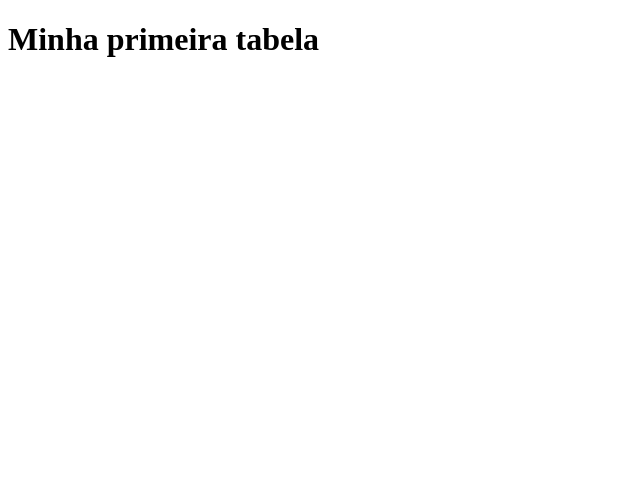
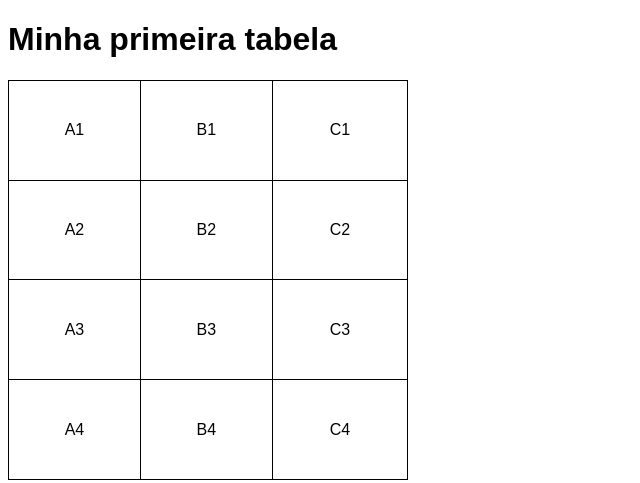
Before and after one commit to supranijp/html-css, a plain HTML site: page exercícios/ex020/tabela001.html in a window 1280 px wide. Shown: the whole page, without its empty margins (0-640 px from the left). Drawn offline with Linux system fonts and the light colour scheme.

Commit message:
primeiro ex de tabela

```diff
--- a/exercícios/ex020/tabela001.html
+++ b/exercícios/ex020/tabela001.html
@@ -2,12 +2,65 @@
 <html lang="pt-br">
 <head>
     <meta charset="UTF-8">
-    <meta name="viewport" content="width=device-width, initial-scale=1.0">
+    <meta name="viewport" content="witdh=device-witdh, initial-scale=1.0">
     <title>Tabelas</title>
+    <style>
+
+        body{
+
+            font-family: Arial, Helvetica, sans-serif;
+        }
+
+        table{
+
+           height: 400px;
+            width: 400px;
+            border-collapse: collapse;
+        }
+
+        td{
+
+            border: 1px solid black;
+            padding: 8px;
+            transition-duration: 0.2s;
+            text-align: center;
+            vertical-align: middle;
+        }
+
+    </style>
 </head>
 <body>
 
     <h1>Minha primeira tabela</h1>
 
+    <!--HIERARQUIA DE TABELAS (SIMPLES)
+    TABLE = TABELA
+    TABLE ROW = linha de tabela
+     table header = cabeçalho de tabela
+     table data = dado de tabela-->
+
+     <table>
+        <tr class="linha">
+            <td>A1</td>
+            <td>B1</td>
+            <td>C1</td>
+        </tr>
+        <tr>
+            <td>A2</td>
+            <td>B2</td>
+            <td>C2</td>
+        </tr>
+        <tr>
+            <td>A3</td>
+            <td>B3</td>
+            <td>C3</td>
+        </tr>
+        <tr>
+            <td>A4</td>
+            <td>B4</td>
+            <td>C4</td>
+
+        </tr>
+     </table>
 </body>
 </html>
```
Also changed, not shown: exercícios/ex020/tabela002.html (added, +11 -0 lines).
